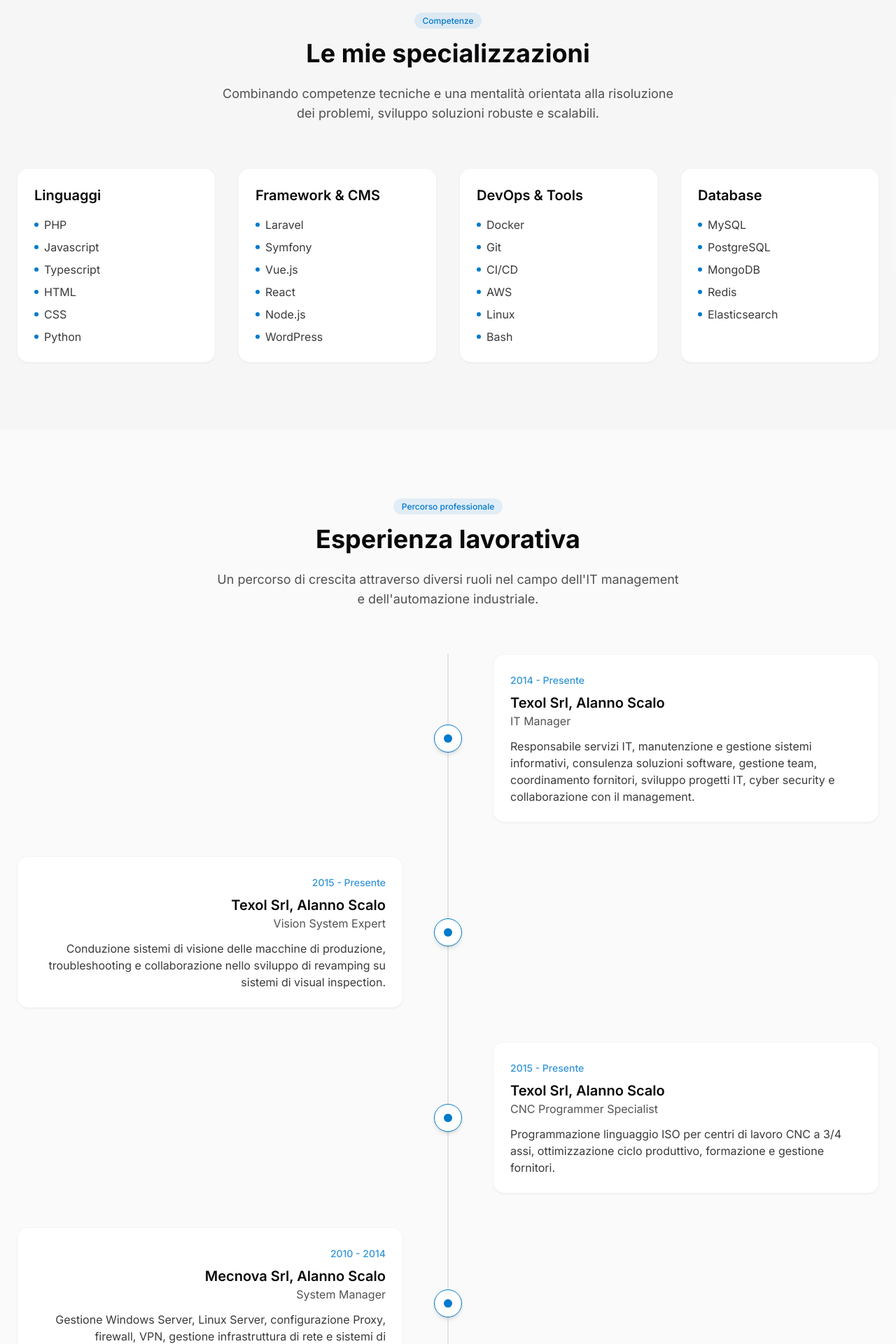
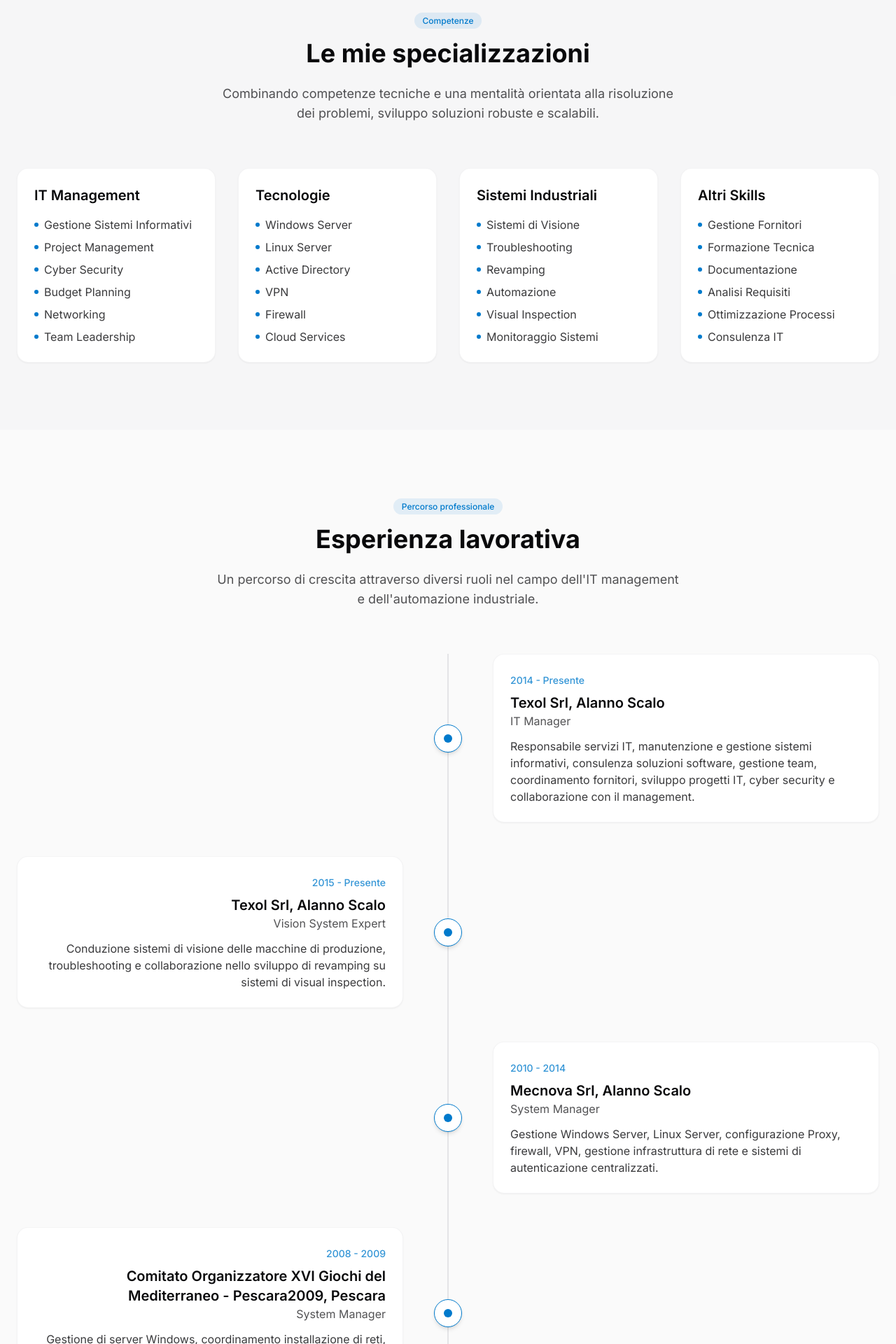
Before and after one commit to iamenzo83/personal-landing-connector, a React (Vite) app: page / in a window 1280 px wide. Shown: the part 880-2800 px from the top of the page at 70% size. Built offline with nearby package versions, Linux system fonts and the light colour scheme.

Commit message:
Update skills and experience data
Remove CNC programming experience and update skills section.
</prompt>

```diff
--- a/src/components/ExperienceSection.tsx
+++ b/src/components/ExperienceSection.tsx
@@ -22,16 +22,16 @@ const experiences: Experience[] = [
     description: "Conduzione sistemi di visione delle macchine di produzione, troubleshooting e collaborazione nello sviluppo di revamping su sistemi di visual inspection."
   },
   {
-    period: "2015 - Presente",
-    company: "Texol Srl, Alanno Scalo",
-    position: "CNC Programmer Specialist",
-    description: "Programmazione linguaggio ISO per centri di lavoro CNC a 3/4 assi, ottimizzazione ciclo produttivo, formazione e gestione fornitori."
-  },
-  {
     period: "2010 - 2014",
     company: "Mecnova Srl, Alanno Scalo",
     position: "System Manager",
     description: "Gestione Windows Server, Linux Server, configurazione Proxy, firewall, VPN, gestione infrastruttura di rete e sistemi di autenticazione centralizzati."
+  },
+  {
+    period: "2008 - 2009",
+    company: "Comitato Organizzatore XVI Giochi del Mediterraneo - Pescara2009, Pescara",
+    position: "System Manager",
+    description: "Gestione di server Windows, coordinamento installazione di reti, supporto tecnico per eventi sportivi e configurazione di sistemi di sicurezza."
   }
 ];
 
--- a/src/components/ProfileSection.tsx
+++ b/src/components/ProfileSection.tsx
@@ -22,7 +22,7 @@ const ProfileSection = () => {
 
         <p className="text-lg md:text-xl text-foreground/80 leading-relaxed max-w-2xl mb-8">
           Professionista IT con esperienza nella gestione di sistemi informativi e automazione industriale.
-          Specializzato in soluzioni tecnologiche, sistemi di visione e programmazione CNC.
+          Specializzato in soluzioni tecnologiche e sistemi di visione.
         </p>
 
         <div className="inline-flex gap-5 mt-2">
--- a/src/components/SkillsSection.tsx
+++ b/src/components/SkillsSection.tsx
@@ -8,20 +8,20 @@ type Skill = {
 
 const skills: Skill[] = [
   {
-    category: "Linguaggi",
-    items: ["PHP", "Javascript", "Typescript", "HTML", "CSS", "Python"]
+    category: "IT Management",
+    items: ["Gestione Sistemi Informativi", "Project Management", "Cyber Security", "Budget Planning", "Networking", "Team Leadership"]
   },
   {
-    category: "Framework & CMS",
-    items: ["Laravel", "Symfony", "Vue.js", "React", "Node.js", "WordPress"]
+    category: "Tecnologie",
+    items: ["Windows Server", "Linux Server", "Active Directory", "VPN", "Firewall", "Cloud Services"]
   },
   {
-    category: "DevOps & Tools",
-    items: ["Docker", "Git", "CI/CD", "AWS", "Linux", "Bash"]
+    category: "Sistemi Industriali",
+    items: ["Sistemi di Visione", "Troubleshooting", "Revamping", "Automazione", "Visual Inspection", "Monitoraggio Sistemi"]
   },
   {
-    category: "Database",
-    items: ["MySQL", "PostgreSQL", "MongoDB", "Redis", "Elasticsearch"]
+    category: "Altri Skills",
+    items: ["Gestione Fornitori", "Formazione Tecnica", "Documentazione", "Analisi Requisiti", "Ottimizzazione Processi", "Consulenza IT"]
   }
 ];
 
```
